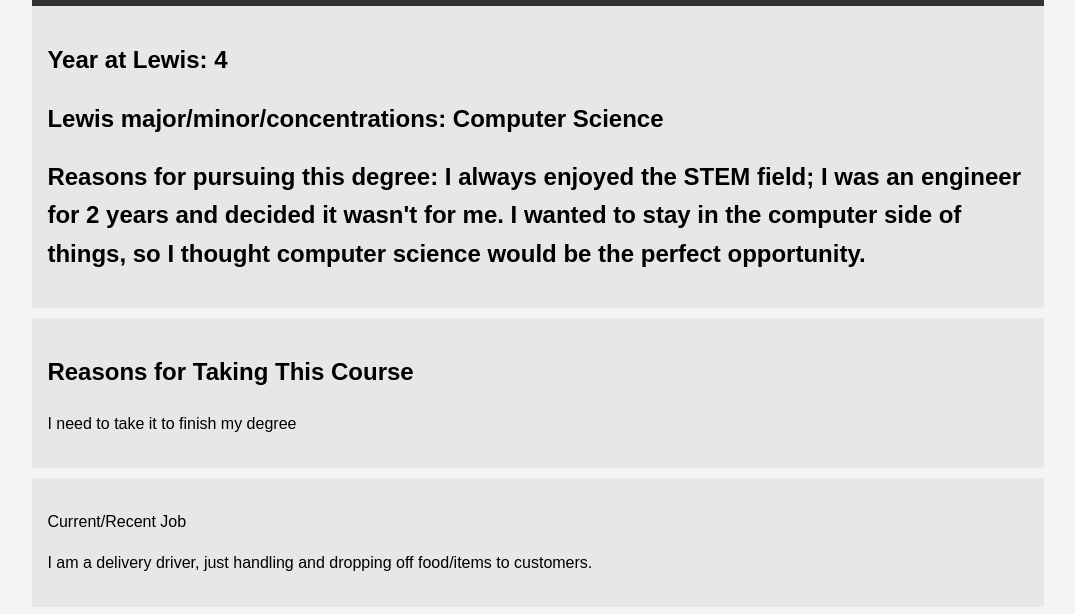
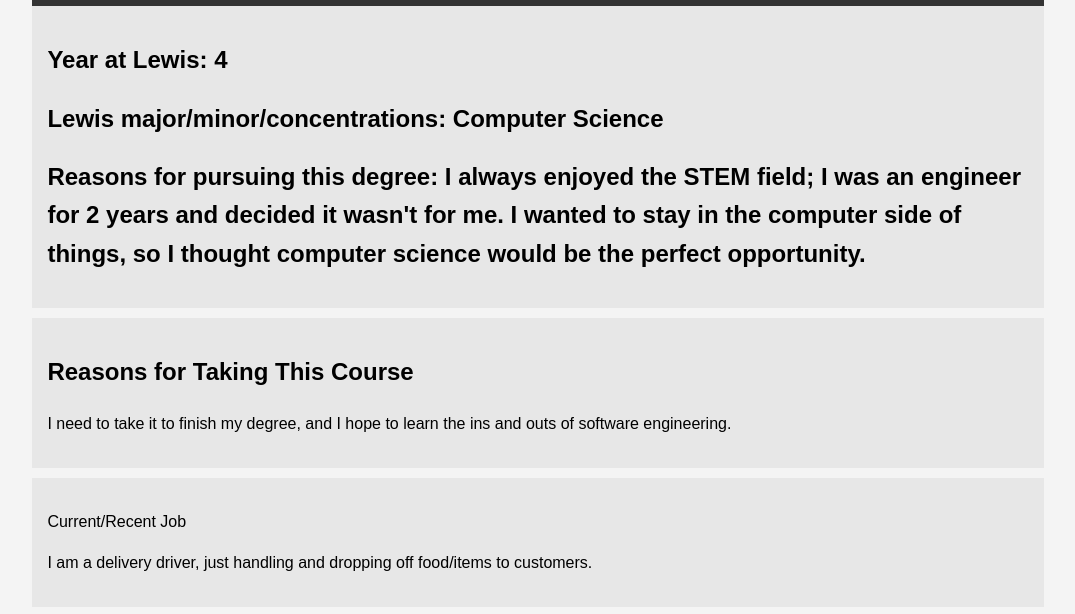
Before and after one commit to NDKuras/me, a plain HTML site: page index.html in a window 1280 px wide. Shown: the part 144-758 px from the top of the page, without its empty margins (102-1177 px from the left). Drawn offline with Linux system fonts and the light colour scheme.

Commit message:
Update index.html

```diff
--- a/index.html
+++ b/index.html
@@ -43,7 +43,7 @@
 
 		<section class="course">
             <h2>Reasons for Taking This Course</h2>
-            <p>I need to take it to finish my degree</p>
+            <p>I need to take it to finish my degree, and I hope to learn the ins and outs of software engineering.</p>
         </section>
 
 		<section class="job">
```
